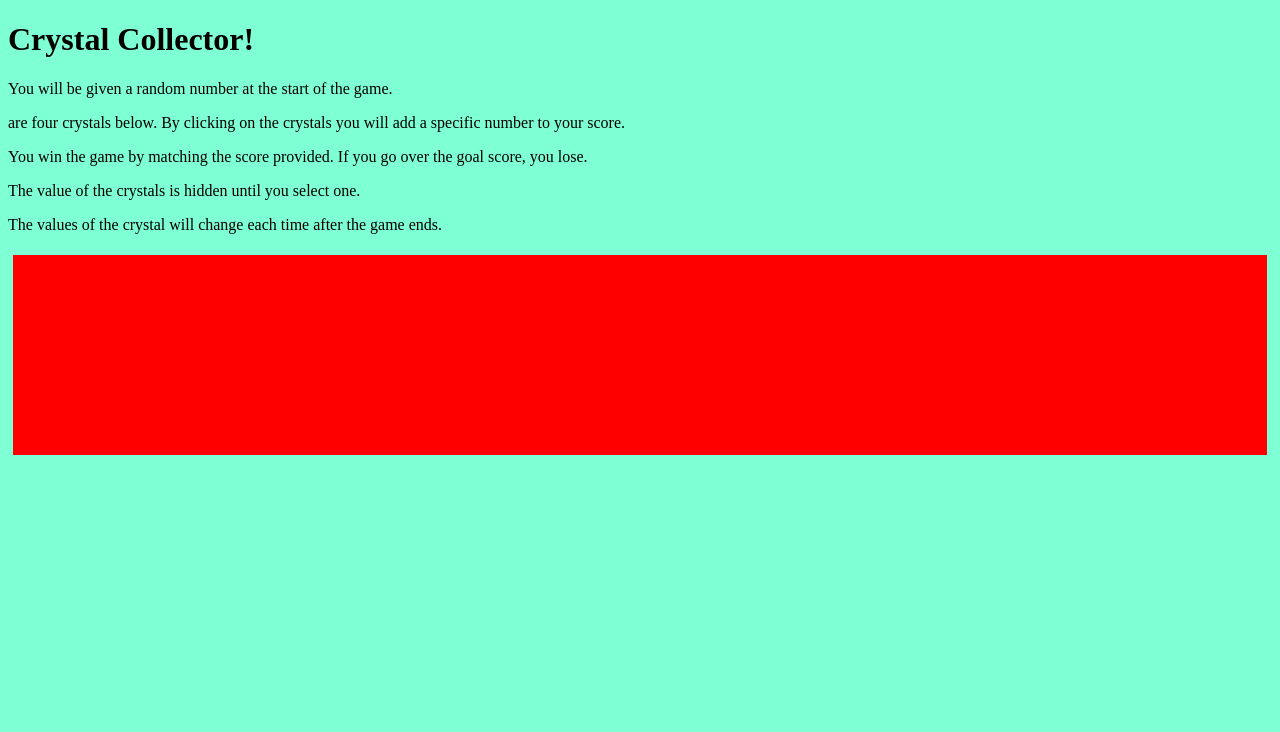
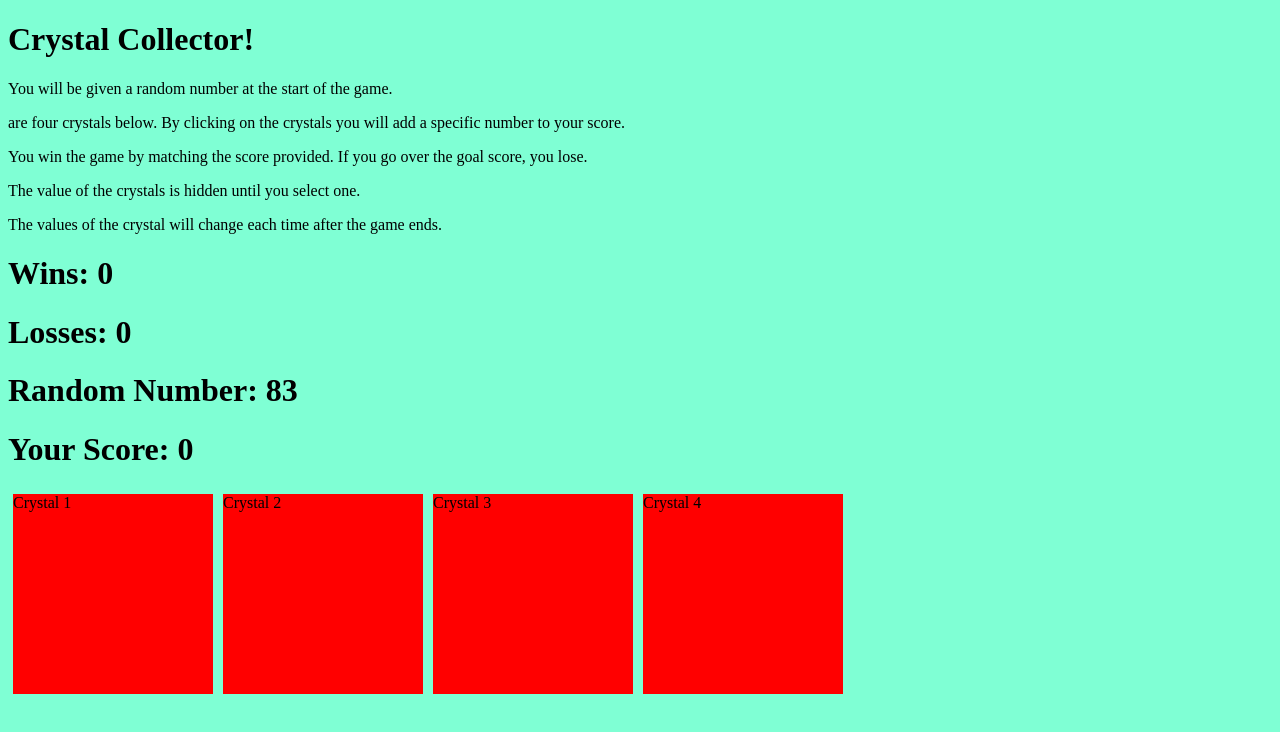
Before and after one commit to hunterrickert/unit-4-game, a plain HTML site: page index.html in a window 1280 px wide. Drawn offline with nearby package versions, Linux system fonts and the light colour scheme.

Commit message:
edited javascript

```diff
--- a/assets/css/style.css
+++ b/assets/css/style.css
@@ -11,7 +11,9 @@
     background: red;
     border: 1px;
     height: 200px;
+    width: 200px;
     margin: 5px;
+    float: left;
 }
 
 body {
--- a/index.html
+++ b/index.html
@@ -7,7 +7,7 @@
     <meta http-equiv="X-UA-Compatible" content="ie=edge">
     <title>Document</title>
     <link rel="stylesheet" type="text/css" href="assets/css/style.css">
-    <script src="http://ajax.googleapis.com/ajax/libs/jquery/3.3.1/jquery.js"></script>
+
 
 
 </head>
@@ -28,45 +28,92 @@
         <h1 id="wins"></h1>
         <h1 id="losses"></h1>
         <h1 id="random_results"></h1>
-        <h1 id="results"></h1>
-        <div class="crystal"></div>
+        <h1 id="totalScore"></h1>
+        <div class="crystal-div"></div>
 
     </div>
 
 
-
+    <script src="http://ajax.googleapis.com/ajax/libs/jquery/3.3.1/jquery.js"></script>
     <script>
 
         let random_results;
-        let losses;
-        let wins;
+        let losses= 0;
+        let wins= 0;
+        let totalScore = 0;
 
         random_results = Math.floor(Math.random() * 99 + 31);
         console.log(random_results)
 
         // $("#result").html('Random Result: ');
+        function makeCrystals() {
 
-        for(let i = 0; i<4; i++){
+            $(".crystal-div").empty();
+            for (let i = 1; i < 5; i++) {
 
-            let random = Math.floor(Math.random() * 12);
-            console.log(random);
+                let random = Math.floor(Math.random() * 15) + 1;
+                console.log(random);
 
-            var crystal = $("<div>");
+                var crystal = $("<div>");
                 crystal.attr({
                     "class": 'crystal',
                     "data-random": random
-                })
+                });
 
-            $(".crystals").append(crystal);
+                crystal.text("Crystal " + i);
+
+                $(".crystal-div").append(crystal);
+
+
+            }
+        };
+        makeCrystals();
+        displayStats();
+
+        $(document).on('click', ".crystal", function () {
+
+            console.log("hello", + $(this).attr('data-random'));
+            let crystalVal = parseFloat($(this).attr('data-random'))
+            totalScore += crystalVal;
+            displayStats();
+
+            console.log(totalScore);
+
+
+            if (
+                totalScore === random_results) {
+
+                wins++;
+                alert("you won!");
+                reset();
+            } if (
+                totalScore > random_results) {
+                losses++;
+                alert("You lost!");
+                reset();
+            }
+
+
+
+        })
+        function reset() {
+            totalScore = 0;
+            makeCrystals();
+            random_results = Math.floor(Math.random() * 99 + 31);
+            displayStats();
+            console.log(random_results)
+
+
 
         }
 
-        $(".crystal").on('click', function () {
+        function displayStats() {
+            $("#wins").text("Wins: " + wins);
+            $("#losses").text("Losses: " + losses);
+            $("#random_results").text("Random Number: " + random_results);
+            $("#totalScore").text("Your Score: " + totalScore);
 
-            console.log($("hello", this))attr('data-random'));
-
-
-        })
+        }
 
 
 
```
